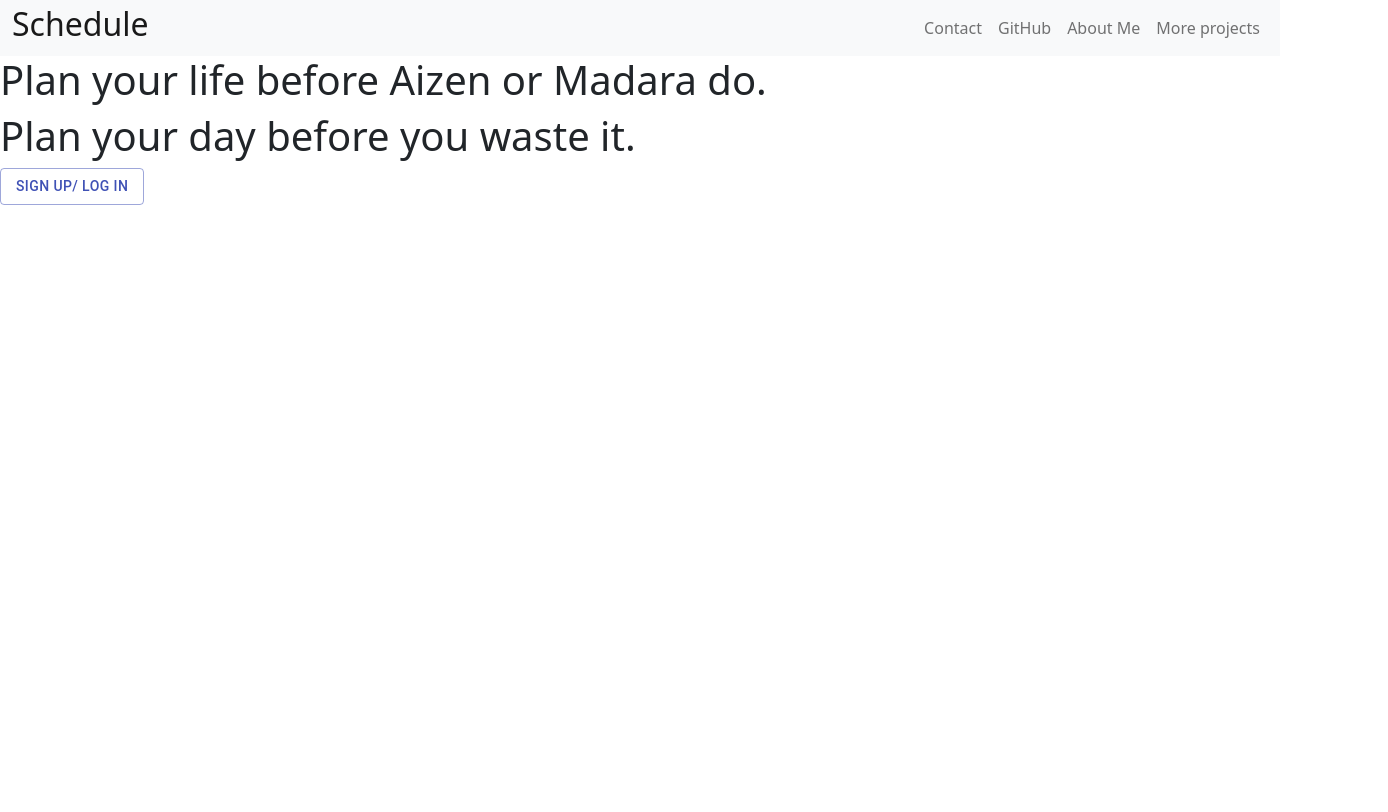
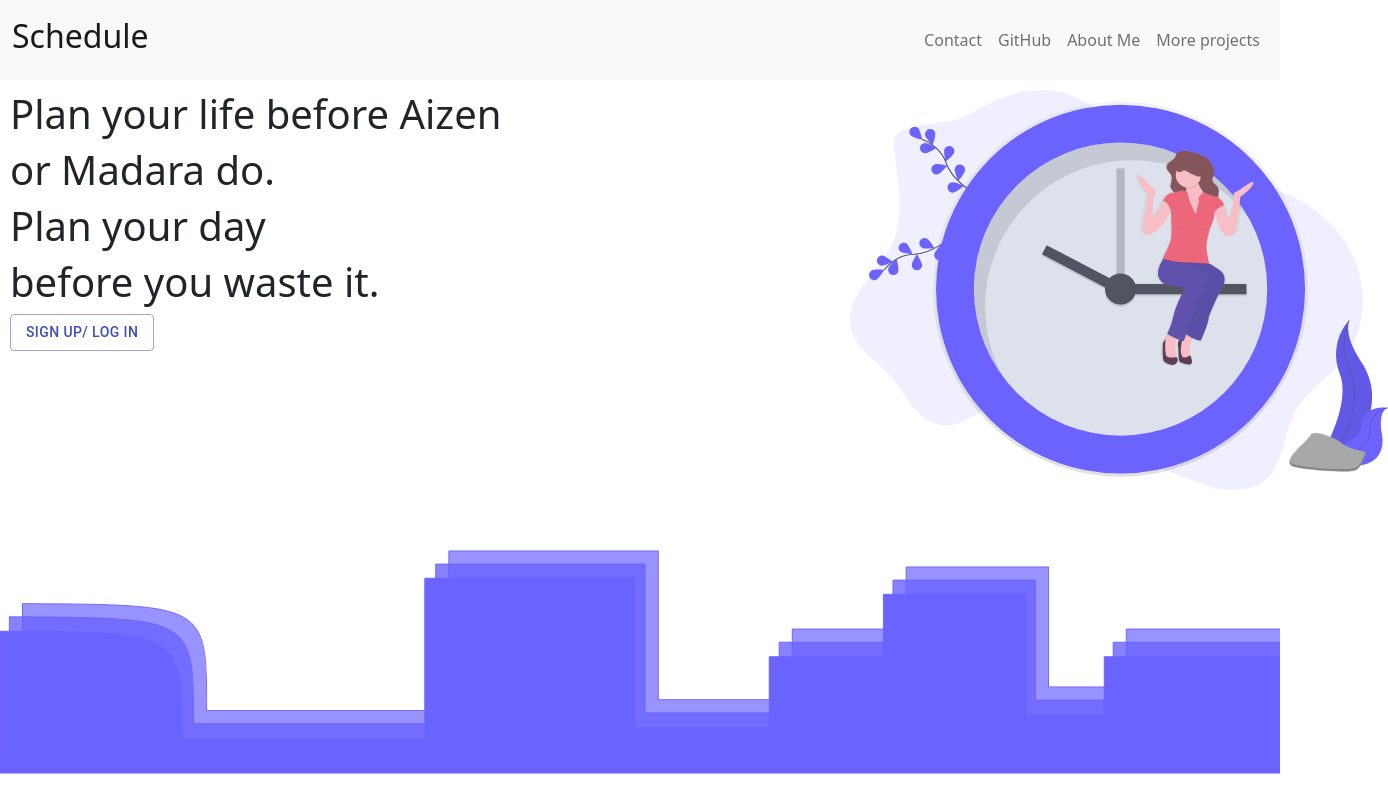
Before and after one commit to TahirReyaz/Schedule, a React (Create React App) app: page / in a window 1280 px wide. Shown: the top 812 px of the page, 1388 px wide, since content can reach past the window. Built offline with nearby package versions, Linux system fonts and the light colour scheme; no server answers.

Commit message:
Designed Landing part of Landing Page

```diff
--- a/public/index.css
+++ b/public/index.css
@@ -1,3 +1,8 @@
+/********************************LANDING****************************/
+
+
+/**********************************DAYS*****************************/
+
 #dayHeader {
   background-color: darkcyan;
   height: 23vh;
--- a/src/Components/Days/AddActivity.jsx
+++ b/src/Components/Days/AddActivity.jsx
@@ -22,7 +22,7 @@
             schedule: firebase.firestore.FieldValue.arrayUnion(scheduleItem)
         });
         console.log("schedule added");
-        setActivity("");
+        setActivity("");// Clear the text box
     }
     return (
         <form onSubmit={handleSubmit}>
--- a/src/Components/Landing/Landing.jsx
+++ b/src/Components/Landing/Landing.jsx
@@ -6,12 +6,24 @@
 const Landing = () => {
 
     return (
-        <Grid>
-            <h1>Plan your life before Aizen or Madara do.</h1>
-            <h1>Plan your day before you waste it.</h1>
-            <Link to="/days">
-                <Button variant="outlined" color="primary">Sign up/ Log in</Button>
-            </Link>
+        <Grid container direction="row" style={{height: "93vh"}}>
+            <Grid item container style={{padding: "10px"}}>
+                <Grid item xs={8}>
+                    <h1>Plan your life before Aizen</h1>
+                    <h1>or Madara do.</h1>
+                    <h1>Plan your day</h1>
+                    <h1>before you waste it.</h1>
+                    <Link to="/days">
+                        <Button variant="outlined" color="primary">Sign up/ Log in</Button>
+                    </Link>
+                </Grid>
+                <Grid item xs={4}>
+                    <img src="images/undraw_time_management.svg" alt="" style={{height: "50vh", width: "auto"}}/>
+                </Grid>
+            </Grid>
+            <Grid item>
+                <img src="images/vector_buildings.svg" alt="" style={{width: "100%", boxSizing: "unset"}}/>
+            </Grid>
         </Grid>
     );
 }
--- a/src/Components/NavBar.jsx
+++ b/src/Components/NavBar.jsx
@@ -3,7 +3,7 @@
 
 function NavBar() {
     return(
-        <nav className="navbar navbar-expand-lg navbar-light bg-light" style={{height: "7vh"}}>
+        <nav className="navbar navbar-expand-lg navbar-light bg-light" style={{height: "10vh"}}>
 
         <div className="container-fluid">
           <Link className="navbar-brand" to ="/"><h2>Schedule</h2></Link>
```
Also changed, not shown: public/images/undraw_time_management.svg (added), public/images/vector_buildings.svg (added).
